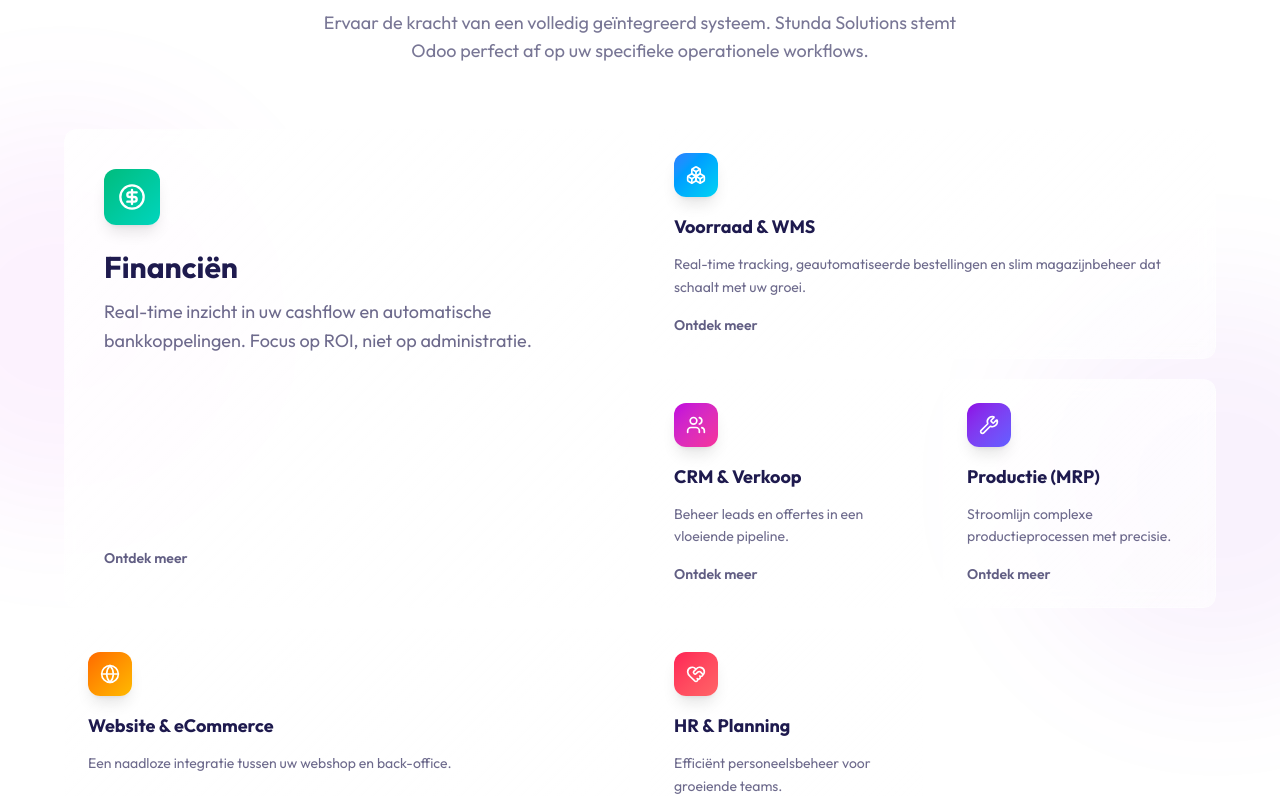
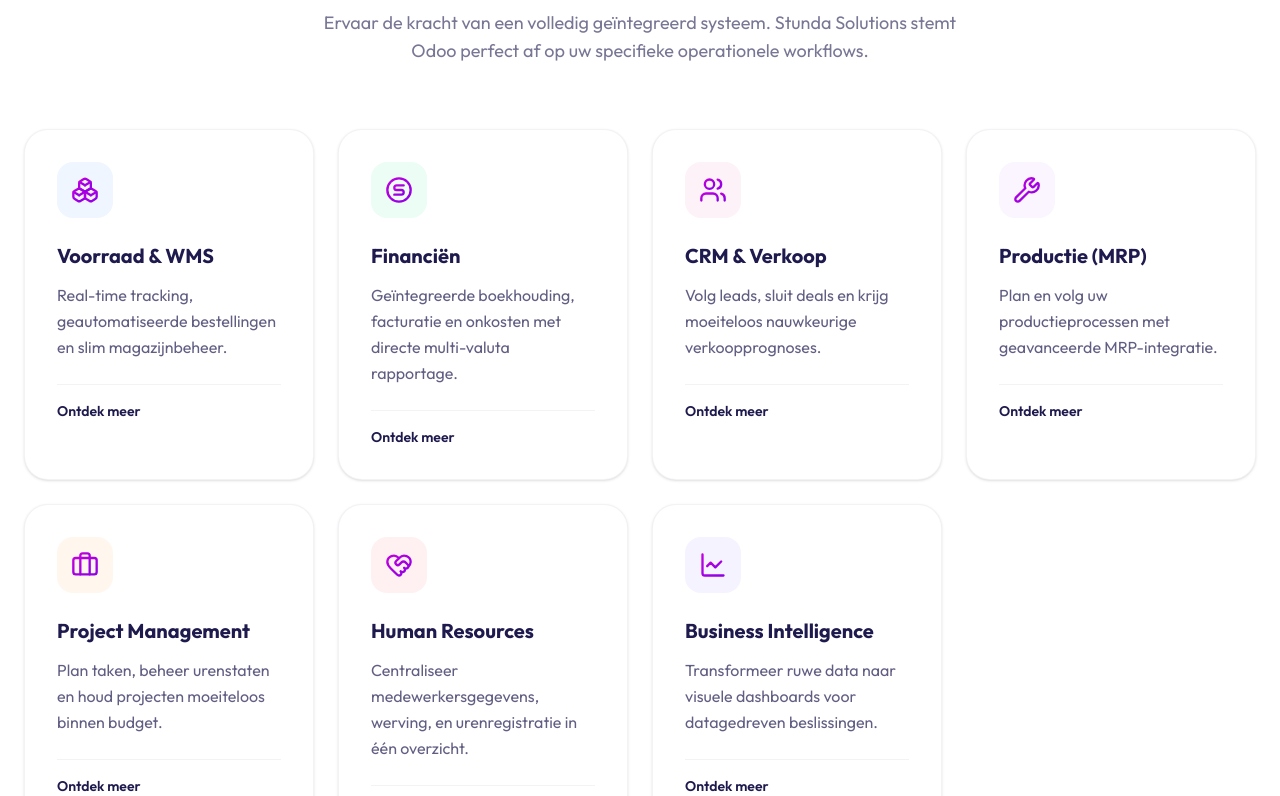
Before and after one commit to TheBeastic/stunda-solutions, a Next.js app: page / in a window 1280 px wide. Shown: the part 951-1747 px from the top of the page. Built offline with nearby package versions, Linux system fonts and the light colour scheme.

Commit message:
Revert "Redesign Onze Modules as Bento-grid with glassmorphism and staggered animations"
This reverts commit 170aa4bce4535997ee03c8f3fb6358dcf36fdb21.

```diff
--- a/src/components/OdooSolutionsGrid.tsx
+++ b/src/components/OdooSolutionsGrid.tsx
@@ -1,70 +1,66 @@
 "use client";
 
 import { motion } from "framer-motion";
-import { CircleDollarSign, Boxes, Users, Wrench, Globe, HeartHandshake, ArrowRight } from "lucide-react";
+import { Boxes, CircleDollarSign, Users, Wrench, Briefcase, HeartHandshake, LineChart, ArrowRight } from "lucide-react";
 import Link from "next/link";
 
-const bentoItems = [
+const solutions = [
+    {
+        title: "Voorraad & WMS",
+        description: "Real-time tracking, geautomatiseerde bestellingen en slim magazijnbeheer.",
+        icon: Boxes,
+        href: "/odoo-modules/voorraad-en-wms",
+        color: "from-blue-500 to-cyan-400",
+        bgLight: "bg-blue-50"
+    },
     {
         title: "Financiën",
-        description: "Real-time inzicht in uw cashflow en automatische bankkoppelingen. Focus op ROI, niet op administratie.",
+        description: "Geïntegreerde boekhouding, facturatie en onkosten met directe multi-valuta rapportage.",
         icon: CircleDollarSign,
         href: "/odoo-modules/financien",
-        gradient: "from-emerald-500 to-teal-400",
-        glowColor: "rgba(16, 185, 129, 0.15)",
-        span: "md:col-span-2 md:row-span-2",
-        large: true,
-    },
-    {
-        title: "Voorraad & WMS",
-        description: "Real-time tracking, geautomatiseerde bestellingen en slim magazijnbeheer dat schaalt met uw groei.",
-        icon: Boxes,
-        href: "/odoo-modules/voorraad-en-wms",
-        gradient: "from-blue-500 to-cyan-400",
-        glowColor: "rgba(59, 130, 246, 0.15)",
-        span: "md:col-span-2",
-        large: false,
+        color: "from-emerald-500 to-teal-400",
+        bgLight: "bg-emerald-50"
     },
     {
         title: "CRM & Verkoop",
-        description: "Beheer leads en offertes in een vloeiende pipeline.",
+        description: "Volg leads, sluit deals en krijg moeiteloos nauwkeurige verkoopprognoses.",
         icon: Users,
         href: "/odoo-modules/crm-en-verkoop",
-        gradient: "from-brand-magenta to-pink-500",
-        glowColor: "rgba(236, 72, 153, 0.15)",
-        span: "",
-        large: false,
+        color: "from-brand-magenta to-pink-500",
+        bgLight: "bg-pink-50"
     },
     {
         title: "Productie (MRP)",
-        description: "Stroomlijn complexe productieprocessen met precisie.",
+        description: "Plan en volg uw productieprocessen met geavanceerde MRP-integratie.",
         icon: Wrench,
         href: "/odoo-modules/productie",
-        gradient: "from-brand-purple to-indigo-500",
-        glowColor: "rgba(139, 92, 246, 0.15)",
-        span: "",
-        large: false,
+        color: "from-brand-purple to-indigo-500",
+        bgLight: "bg-purple-50"
     },
     {
-        title: "Website & eCommerce",
-        description: "Een naadloze integratie tussen uw webshop en back-office.",
-        icon: Globe,
-        href: "/odoo-modules/voorraad-en-wms",
-        gradient: "from-orange-500 to-amber-400",
-        glowColor: "rgba(249, 115, 22, 0.15)",
-        span: "md:col-span-2",
-        large: false,
+        title: "Project Management",
+        description: "Plan taken, beheer urenstaten en houd projecten moeiteloos binnen budget.",
+        icon: Briefcase,
+        href: "/odoo-modules/projectmanagement",
+        color: "from-orange-500 to-amber-400",
+        bgLight: "bg-orange-50"
     },
     {
-        title: "HR & Planning",
-        description: "Efficiënt personeelsbeheer voor groeiende teams.",
+        title: "Human Resources",
+        description: "Centraliseer medewerkersgegevens, werving, en urenregistratie in één overzicht.",
         icon: HeartHandshake,
         href: "/odoo-modules/human-resources",
-        gradient: "from-rose-500 to-red-400",
-        glowColor: "rgba(244, 63, 94, 0.15)",
-        span: "",
-        large: false,
+        color: "from-rose-500 to-red-400",
+        bgLight: "bg-rose-50"
     },
+    {
+        title: "Business Intelligence",
+        description: "Transformeer ruwe data naar visuele dashboards voor datagedreven beslissingen.",
+        icon: LineChart,
+        href: "/odoo-modules/business-intelligence",
+        color: "from-violet-500 to-fuchsia-400",
+        bgLight: "bg-violet-50"
+    }
 ];
 
 const containerVariants = {
@@ -72,33 +68,23 @@ const containerVariants = {
     visible: {
         opacity: 1,
         transition: {
-            staggerChildren: 0.12,
-            delayChildren: 0.1,
-        },
-    },
+            staggerChildren: 0.1
+        }
+    }
 };
 
 const itemVariants = {
-    hidden: { opacity: 0, y: 30, scale: 0.97 },
-    visible: {
-        opacity: 1,
-        y: 0,
-        scale: 1,
-        transition: { duration: 0.5, ease: [0.25, 0.46, 0.45, 0.94] },
-    },
+    hidden: { opacity: 0, y: 20 },
+    visible: { opacity: 1, y: 0, transition: { duration: 0.5 } }
 };
 
 export default function OdooSolutionsGrid() {
     return (
-        <section id="solutions" className="py-24 bg-white relative overflow-hidden">
-            {/* Ambient background elements */}
-            <div className="absolute top-1/4 -left-32 w-96 h-96 bg-brand-magenta/5 rounded-full blur-3xl pointer-events-none" />
-            <div className="absolute bottom-1/4 -right-32 w-96 h-96 bg-brand-purple/5 rounded-full blur-3xl pointer-events-none" />
-
-            <div className="container mx-auto px-6 relative z-10">
+        <section id="solutions" className="py-24 bg-white relative">
+            <div className="container mx-auto px-6">
                 <div className="text-center mb-16">
                     <h2 className="text-3xl md:text-5xl font-bold tracking-tight text-brand-indigo mb-4">
-                        Onze Modules
+                        Geïntegreerde Modules voor Elke Behoefte
                     </h2>
                     <p className="text-lg text-brand-indigo/60 max-w-2xl mx-auto">
                         Ervaar de kracht van een volledig geïntegreerd systeem. Stunda Solutions stemt Odoo perfect af op uw specifieke operationele workflows.
@@ -106,72 +92,49 @@ export default function OdooSolutionsGrid() {
                 </div>
 
                 <motion.div
-                    className="grid grid-cols-1 md:grid-cols-4 gap-5 max-w-6xl mx-auto"
+                    className="grid grid-cols-1 md:grid-cols-2 lg:grid-cols-3 xl:grid-cols-4 gap-6"
                     variants={containerVariants}
                     initial="hidden"
                     whileInView="visible"
-                    viewport={{ once: true, margin: "-80px" }}
+                    viewport={{ once: true, margin: "-100px" }}
                 >
-                    {bentoItems.map((item, idx) => (
+                    {solutions.map((solution, idx) => (
                         <motion.div
                             key={idx}
                             variants={itemVariants}
-                            whileHover={{
-                                scale: 1.02,
-                                boxShadow: `0 0 40px ${item.glowColor}, 0 20px 60px rgba(0,0,0,0.08)`,
-                            }}
-                            transition={{ type: "spring", stiffness: 300, damping: 20 }}
-                            className={`group relative rounded-xl overflow-hidden cursor-pointer ${item.span} ${item.large ? "min-h-[340px]" : "min-h-[180px]"}`}
-                            style={{ borderRadius: "12px" }}
+                            whileHover={{ y: -5 }}
+                            className="group relative bg-white border border-brand-indigo/5 rounded-3xl p-8 shadow-sm hover:shadow-xl transition-all duration-300 overflow-hidden"
                         >
-                            {/* Glass background */}
-                            <div
-                                className="absolute inset-0 backdrop-blur-sm border border-white/20"
-                                style={{
-                                    background: "linear-gradient(135deg, rgba(255,255,255,0.85) 0%, rgba(255,255,255,0.6) 100%)",
-                                    borderRadius: "12px",
-                                }}
-                            />
+                            {/* Hover gradient background reveal */}
+                            <div className={`absolute inset-0 opacity-0 group-hover:opacity-10 transition-opacity duration-300 bg-gradient-to-br ${solution.color}`} />
 
-                            {/* Gradient accent on hover */}
-                            <div
-                                className={`absolute inset-0 opacity-0 group-hover:opacity-[0.07] transition-opacity duration-500 bg-gradient-to-br ${item.gradient}`}
-                                style={{ borderRadius: "12px" }}
-                            />
-
-                            {/* Bottom gradient bar */}
-                            <div
-                                className={`absolute bottom-0 left-0 h-[3px] w-0 group-hover:w-full bg-gradient-to-r ${item.gradient} transition-all duration-500 ease-out z-30`}
-                            />
-
-                            {/* Content */}
-                            <div className={`relative z-10 h-full flex flex-col justify-between ${item.large ? "p-8 md:p-10" : "p-6"}`}>
-                                <div>
-                                    <div className={`${item.large ? "w-14 h-14 mb-6" : "w-11 h-11 mb-4"} rounded-xl bg-gradient-to-br ${item.gradient} flex items-center justify-center shadow-lg`}>
-                                        <item.icon className={`${item.large ? "w-7 h-7" : "w-5 h-5"} text-white`} />
+                            <div className={`w-14 h-14 rounded-2xl flex items-center justify-center mb-6 relative z-10 ${solution.bgLight} group-hover:scale-110 transition-transform duration-300`}>
+                                <solution.icon className={`w-7 h-7 text-transparent bg-clip-text bg-gradient-to-br ${solution.color} !text-brand-indigo`} style={{ stroke: "url(#grad" + idx + ")" }} />
+                                <svg width="0" height="0">
+                                    <linearGradient id={`grad${idx}`} x1="0%" y1="0%" x2="100%" y2="100%">
+                                        <stop offset="0%" stopColor="var(--color-brand-magenta)" />
+                                        <stop offset="100%" stopColor="var(--color-brand-purple)" />
+                                    </linearGradient>
+                                </svg>
                             </div>
 
-                                    <h3 className={`${item.large ? "text-2xl md:text-3xl" : "text-lg"} font-bold text-brand-indigo mb-3`}>
-                                        {item.title}
+                            <h3 className="text-xl font-bold text-brand-indigo mb-3 relative z-10">
+                                {solution.title}
                             </h3>
 
-                                    <p className={`${item.large ? "text-base md:text-lg leading-relaxed" : "text-sm leading-relaxed"} text-brand-indigo/65`}>
-                                        {item.description}
+                            <p className="text-brand-indigo/70 leading-relaxed mb-6 relative z-10">
+                                {solution.description}
                             </p>
-                                </div>
 
-                                <div className="flex items-center text-sm font-semibold text-brand-indigo/70 group-hover:text-brand-magenta transition-colors mt-4">
+                            <div className="relative z-10 mt-auto pt-4 border-t border-brand-indigo/5 flex items-center text-sm font-semibold text-brand-indigo group-hover:text-brand-magenta transition-colors">
                                 Ontdek meer
                                 <ArrowRight className="w-4 h-4 ml-2 opacity-0 -translate-x-2 group-hover:opacity-100 group-hover:translate-x-0 transition-all text-brand-magenta" />
                             </div>
-                            </div>
 
-                            {/* Full clickable link overlay */}
-                            <Link
-                                href={item.href}
-                                className="absolute inset-0 z-20"
-                                aria-label={`Lees meer over ${item.title}`}
-                            />
+                            {/* Decorative line */}
+                            <div className="absolute bottom-0 left-0 h-1 w-0 group-hover:w-full bg-gradient-to-r transition-all duration-500 ease-out z-10 from-brand-magenta to-brand-purple" />
+
+                            <Link href={solution.href} className="absolute inset-0 z-20" aria-label={`Lees meer over ${solution.title}`} />
                         </motion.div>
                     ))}
                 </motion.div>
```
Lines whose indentation alone changed are shown as unchanged.
